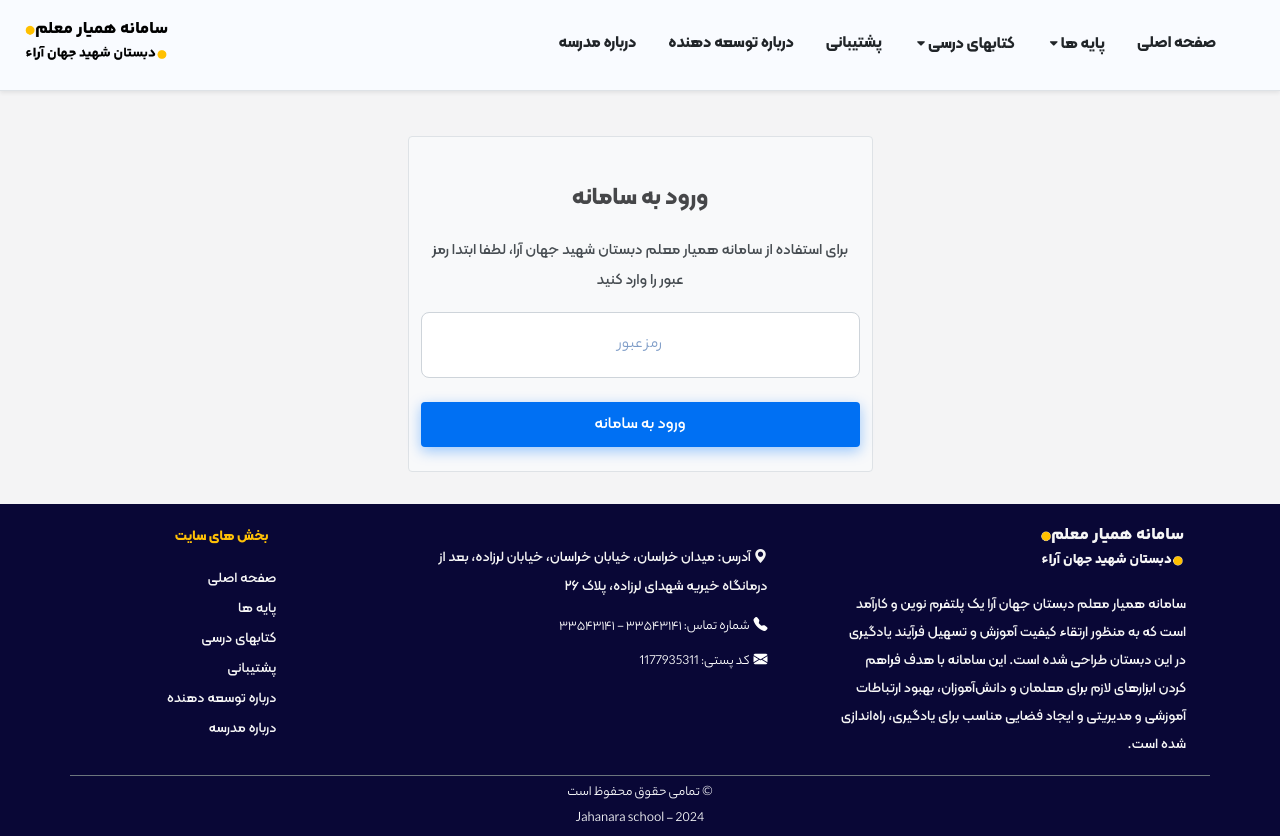
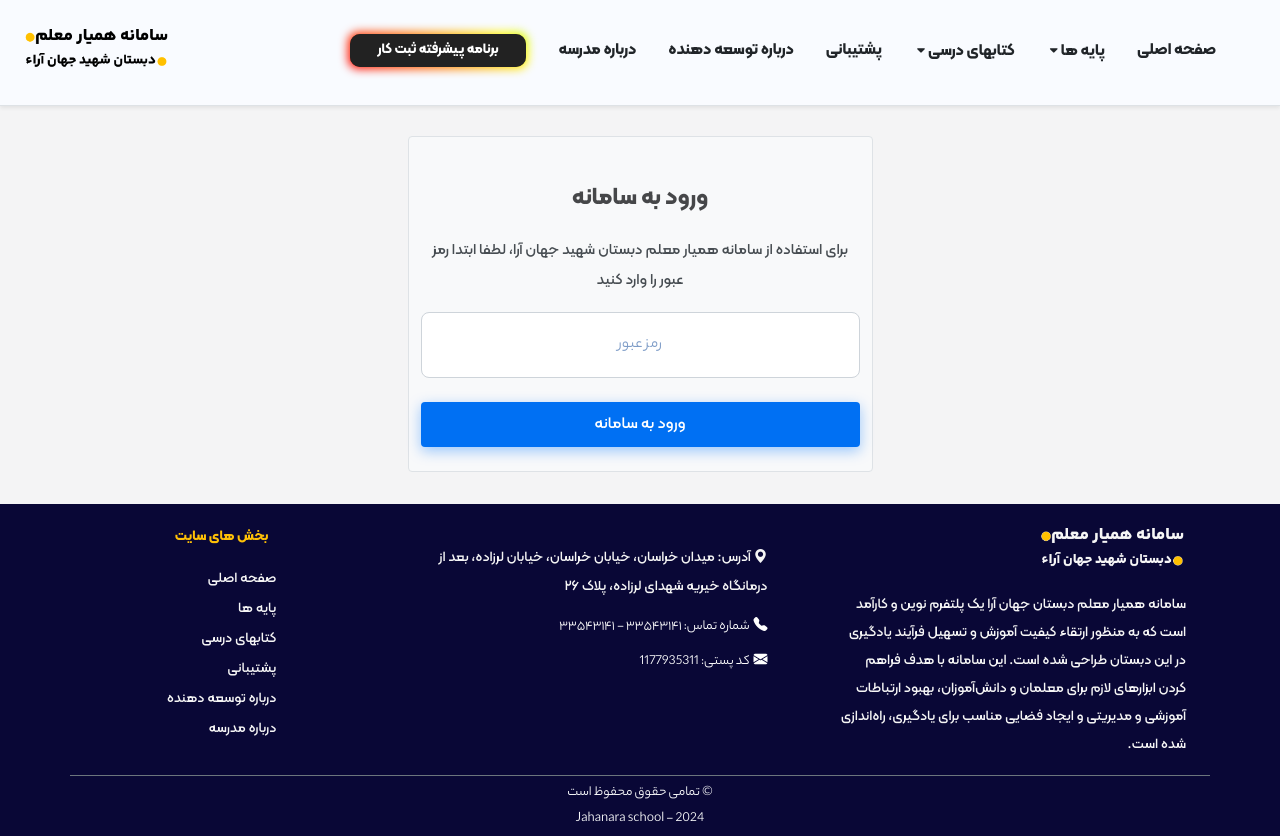
Before and after one commit to mohammad-lbf/hamyar.jahanara, a Next.js app: page /login in a window 1280 px wide. Built offline with nearby package versions, Linux system fonts and the light colour scheme; a small style sheet from the web is missing.

Commit message:
work reg app added

```diff
--- a/components/modules/HambergurMenu.js
+++ b/components/modules/HambergurMenu.js
@@ -26,6 +26,7 @@ function HambergurMenu({show , handleClose , theme}) {
                 <li className={`p-3 ${theme == "theme-day" && "border-bottom"}`} style={{borderBottom: `${theme == "theme-night" && "1px solid #222f43"}`}}><Link onClick={()=>handleClose()} className={`p-0 ${theme == "theme-night" ? "color-gray-200" : "color-gray-800"}`} style={{fontSize:"16px" , fontFamily:"KalamehWeb-Bold"}} href={"/support"}>پشتیبانی</Link></li>
                 <li className={`p-3 ${theme == "theme-day" && "border-bottom"}`} style={{borderBottom: `${theme == "theme-night" && "1px solid #222f43"}`}}><Link onClick={()=>handleClose()} className={`p-0 ${theme == "theme-night" ? "color-gray-200" : "color-gray-800"}`} style={{fontSize:"16px" , fontFamily:"KalamehWeb-Bold"}} href={"/about-developer"}>درباره توسعه دهنده</Link></li>
                 <li className={`p-3 ${theme == "theme-day" && "border-bottom"}`} style={{borderBottom: `${theme == "theme-night" && "1px solid #222f43"}`}}><Link onClick={()=>handleClose()} className={`p-0 ${theme == "theme-night" ? "color-gray-200" : "color-gray-800"}`} style={{fontSize:"16px" , fontFamily:"KalamehWeb-Bold"}} href={"/about-school"}>درباره مدرسه</Link></li>
+                <li className='m-3'><a style={{fontFamily:"KalamehWeb-Bold" , border:"none"}} className={`p-0 border-0 w-100 d-flex justify-content-center`} href={"https://worksave-jahan.netlify.app/"}><button style={{fontFamily:"KalamehWeb-Bold"}} class="w-100 button-85 border-0 py-3" role="button">ورود به برنامه پیشرفته ثبت کار </button></a></li>
                 </ul>
               </nav>
             </div>
--- a/components/modules/Header.js
+++ b/components/modules/Header.js
@@ -78,6 +78,7 @@ const Header = () => {
                                         <li className='m-3'><Link style={{fontFamily:"KalamehWeb-Bold" , }} className={`p-0 ${pathname == "/support" ? "active" : "text-dark"}`} href={"/support"}>پشتیبانی</Link></li>
                                         <li className='m-3'><Link style={{fontFamily:"KalamehWeb-Bold" , }} className={`p-0 ${pathname == "/about-developer" ? "active" : "text-dark"}`} href={"/about-developer"}>درباره توسعه دهنده</Link></li>
                                         <li className='m-3'><Link style={{fontFamily:"KalamehWeb-Bold" , }} className={`p-0 ${pathname == "/about-school" ? "active" : "text-dark"}`} href={"/about-school"}>درباره مدرسه</Link></li>
+                                        <li className='m-3'><a style={{fontFamily:"KalamehWeb-Bold" , border:"none"}} className={`p-0 border-0`} href={"https://worksave-jahan.netlify.app/"}><button style={{fontFamily:"KalamehWeb-Bold"}} class="button-85 border-0" role="button">برنامه پیشرفته ثبت کار</button></a></li>
                                 </ul>
                             </nav>
                             <button style={{backgroundColor:"transparent"}} onClick={handleShow} className="border-0 burger-icon burger-icon-white"><span class="burger-icon-top"></span><span class="burger-icon-mid"></span><span class="burger-icon-bottom"></span></button>
--- a/styles/globals.css
+++ b/styles/globals.css
@@ -789,3 +789,71 @@ box-shadow: 5px 5px 15px rgb(138, 138, 138) , -5px -5px 15px rgb(138, 138, 138);
   background-size: cover;
 min-height: 50vh;
 }
+
+/* CSS */
+.button-85 {
+  padding: 0.6em 2em;
+  border: none;
+  outline: none;
+  color: rgb(255, 255, 255);
+  background: #111;
+  cursor: pointer;
+  position: relative;
+  z-index: 0;
+  border-radius: 10px;
+  user-select: none;
+  -webkit-user-select: none;
+  touch-action: manipulation;
+}
+
+.button-85:before {
+  content: "";
+  background: linear-gradient(
+    45deg,
+    #ff0000,
+    #ff7300,
+    #fffb00,
+    #48ff00,
+    #00ffd5,
+    #002bff,
+    #7a00ff,
+    #ff00c8,
+    #ff0000
+  );
+  position: absolute;
+  top: -2px;
+  left: -2px;
+  background-size: 400%;
+  z-index: -1;
+  filter: blur(5px);
+  -webkit-filter: blur(5px);
+  width: calc(100% + 4px);
+  height: calc(100% + 4px);
+  animation: glowing-button-85 20s linear infinite;
+  transition: opacity 0.3s ease-in-out;
+  border-radius: 10px;
+}
+
+@keyframes glowing-button-85 {
+  0% {
+    background-position: 0 0;
+  }
+  50% {
+    background-position: 400% 0;
+  }
+  100% {
+    background-position: 0 0;
+  }
+}
+
+.button-85:after {
+  z-index: -1;
+  content: "";
+  position: absolute;
+  width: 100%;
+  height: 100%;
+  background: #222;
+  left: 0;
+  top: 0;
+  border-radius: 10px;
+}
```
